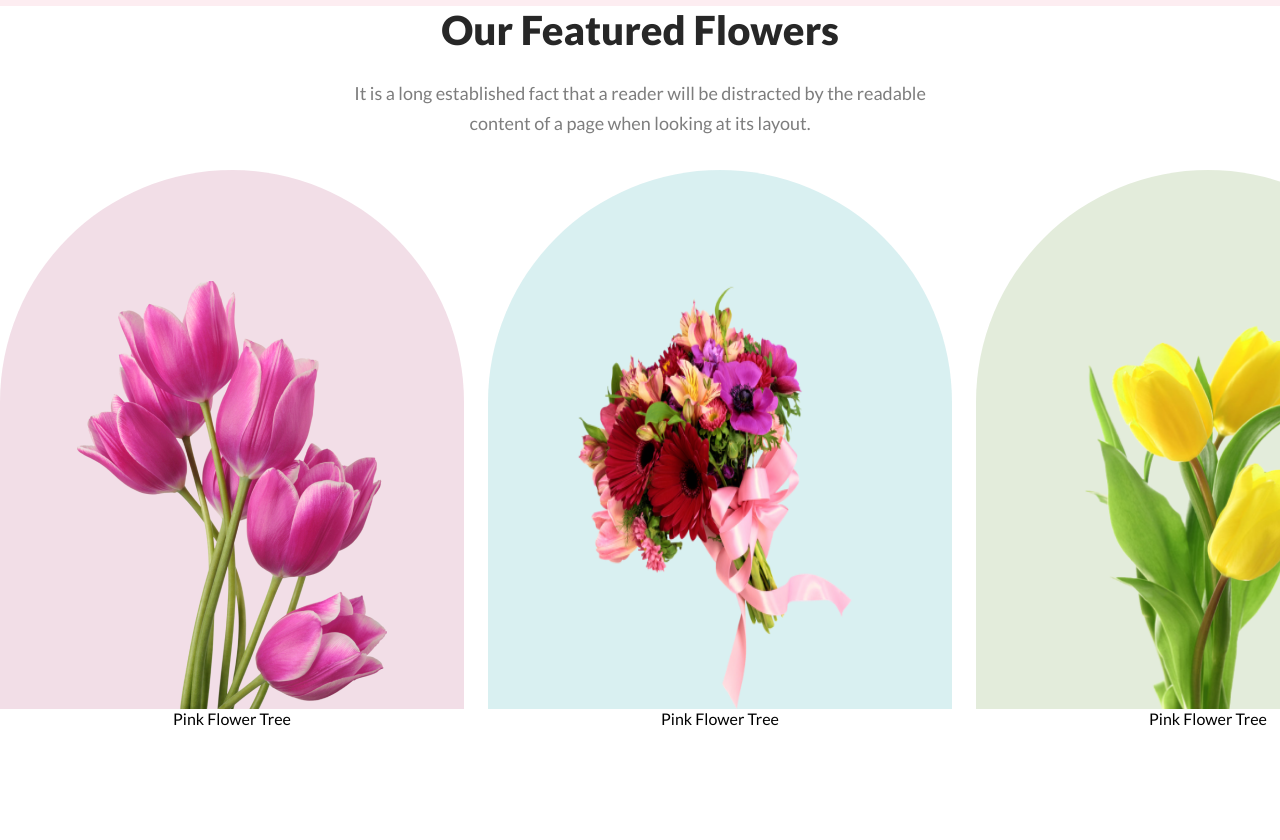
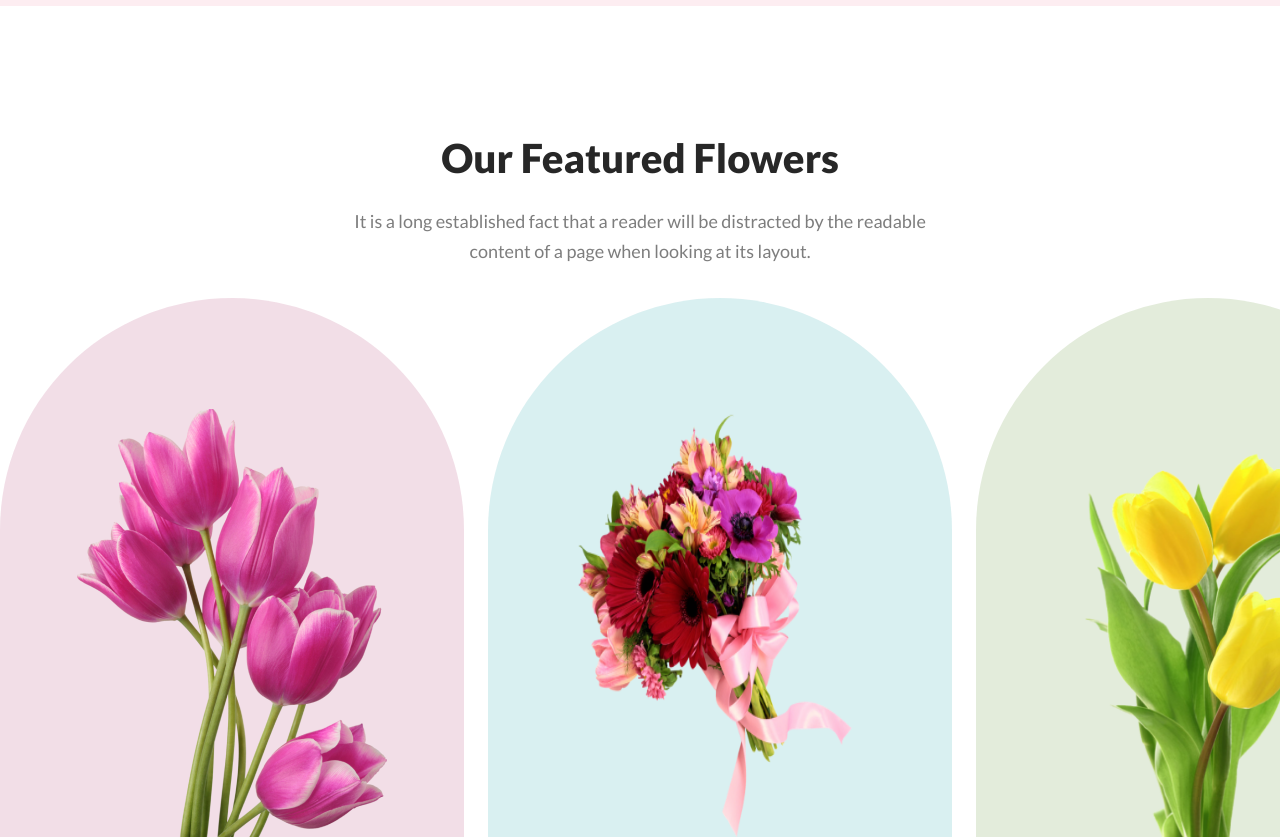
Before and after one commit to alvirahman313/My-First-assignment, a plain HTML site: page index.html in a window 1280 px wide. Shown: the part 960-1800 px from the top of the page. Drawn offline with Linux system fonts and the light colour scheme.

Commit message:
Aalhamdulillah Done

```diff
--- a/index.html
+++ b/index.html
@@ -46,7 +46,7 @@
     </header>
 
     <main>
-        <section>
+        <section style="margin-top: 128px;">
             <h3 class="section-title">Our Featured Flowers</h3>
             <p class="section-pera">It is a long established fact that a reader will be distracted by the readable <br>
                 content of a page when looking at its layout.</p>
--- a/style.css
+++ b/style.css
@@ -155,8 +155,14 @@ header {
     width: 464px;
     height: 539px;
 }
-.pera{
-
+.pera {
+    color: #272727;
+    margin-top: 31px;
+    text-align: center;
+    font-size: 24px;
+    font-weight: 700;
+    line-height: 35px;
+    text-decoration-line: underline;
 }
 
 
```
